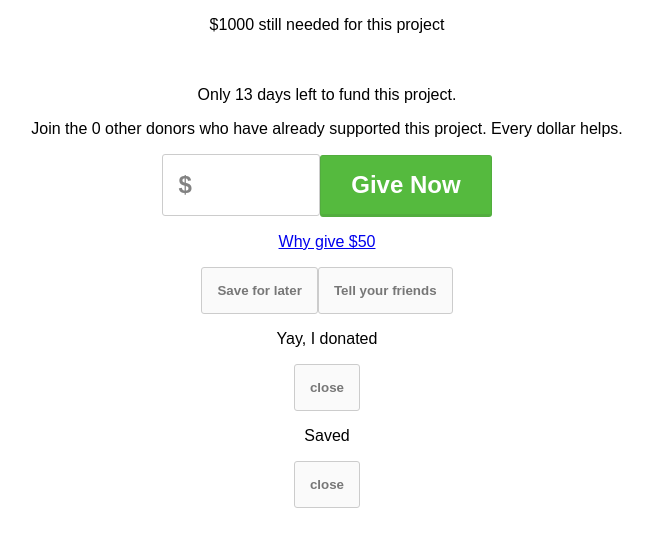
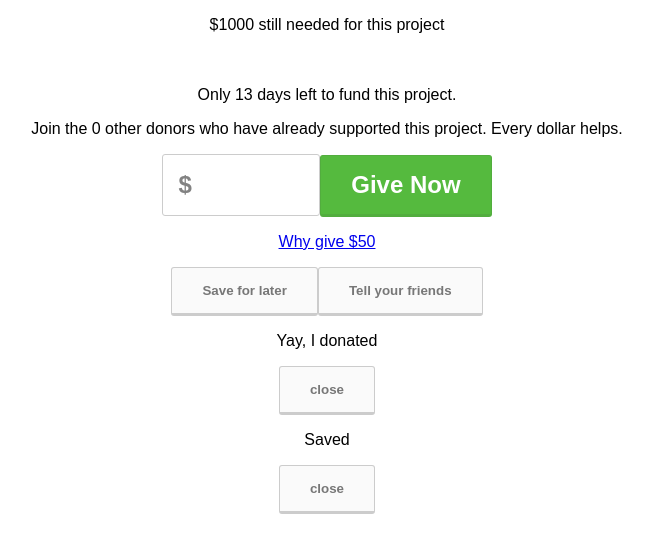
Before and after one commit to davidyearwood/loktra-challenge, a React (Create React App) app: page / in a window 1280 px wide. Shown: the top 552 px of the page, without its empty margins (313-966 px from the left). Built offline with nearby package versions, Linux system fonts and the light colour scheme.

Commit message:
Update general btns style to match loktra pdf

```diff
--- a/public/css/stylesheet.css
+++ b/public/css/stylesheet.css
@@ -7,11 +7,12 @@
  .btn {
     background: #FAFAFA;
     border: 1px solid #ccc;
+    border-bottom: 3px solid #ccc;
     border-radius: 3px;
     color: #777777;
     cursor: pointer;
     font-weight: 600;
-    padding: 15px;
+    padding: 15px 30px;
  }
 
  .btn--donate {
```
